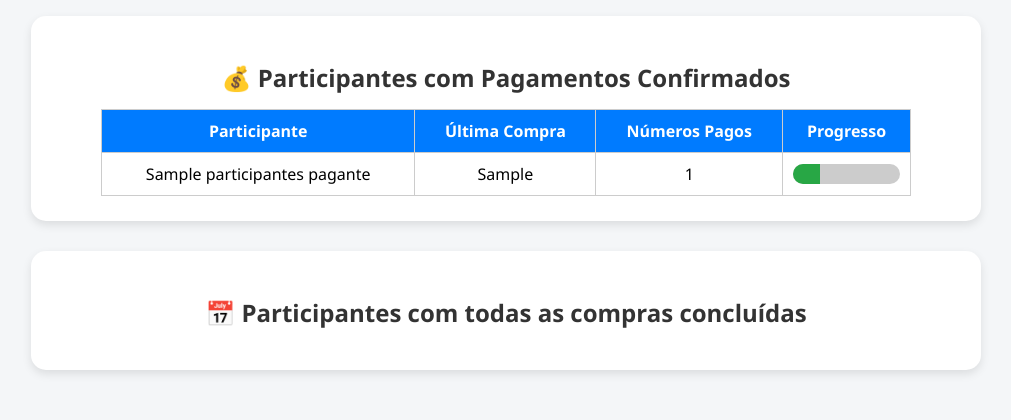
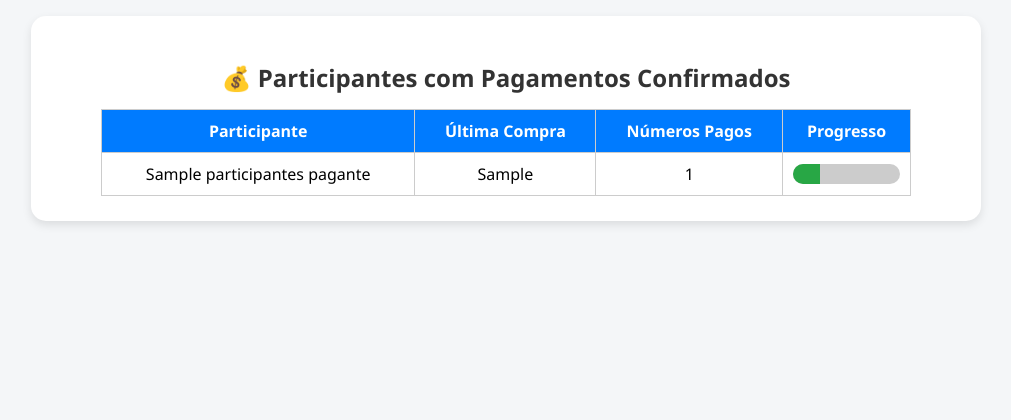
Before and after one commit to JacksonFFA/projeto-rifa, a Flask app: template templates/dashboard.html in a window 1280 px wide. Shown: the part 1118-1538 px from the top of the page, without its empty margins (134-1145 px from the left). After the commit the page ends 1343 px from the top, so only its background shows below. Run offline with Flask 3, Linux system fonts and the light colour scheme; the template is opened without the code that fills it: most values are stand-ins (such as "Sample title", 1, 10 or a date in 2020).

Commit message:
Removido gráfico antigo de participantes com 4 números

```diff
--- a/templates/dashboard.html
+++ b/templates/dashboard.html
@@ -150,16 +150,7 @@
     </table>
   </div>
 
-  <div class="top-participantes">
-    <h2>📅 Participantes com todas as compras concluídas</h2>
-    <ul>
-      {% for participante in top_participantes %}
-        {% if participante.quantidade == 4 %}
-          <li>{{ participante.nome }} - 4 números comprados</li>
-        {% endif %}
-      {% endfor %}
-    </ul>
-  </div>
+
 
   <script>
     const ctx = document.getElementById('pizzaChart');
```
